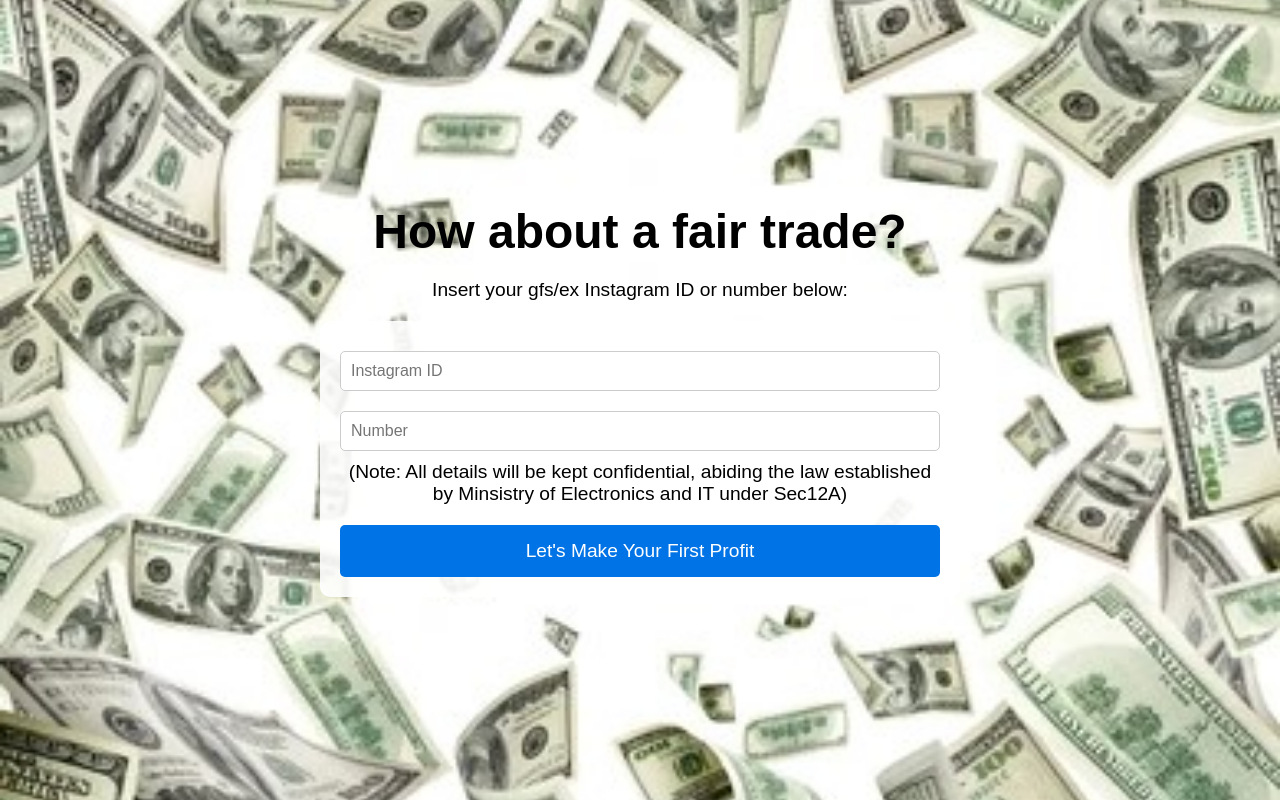
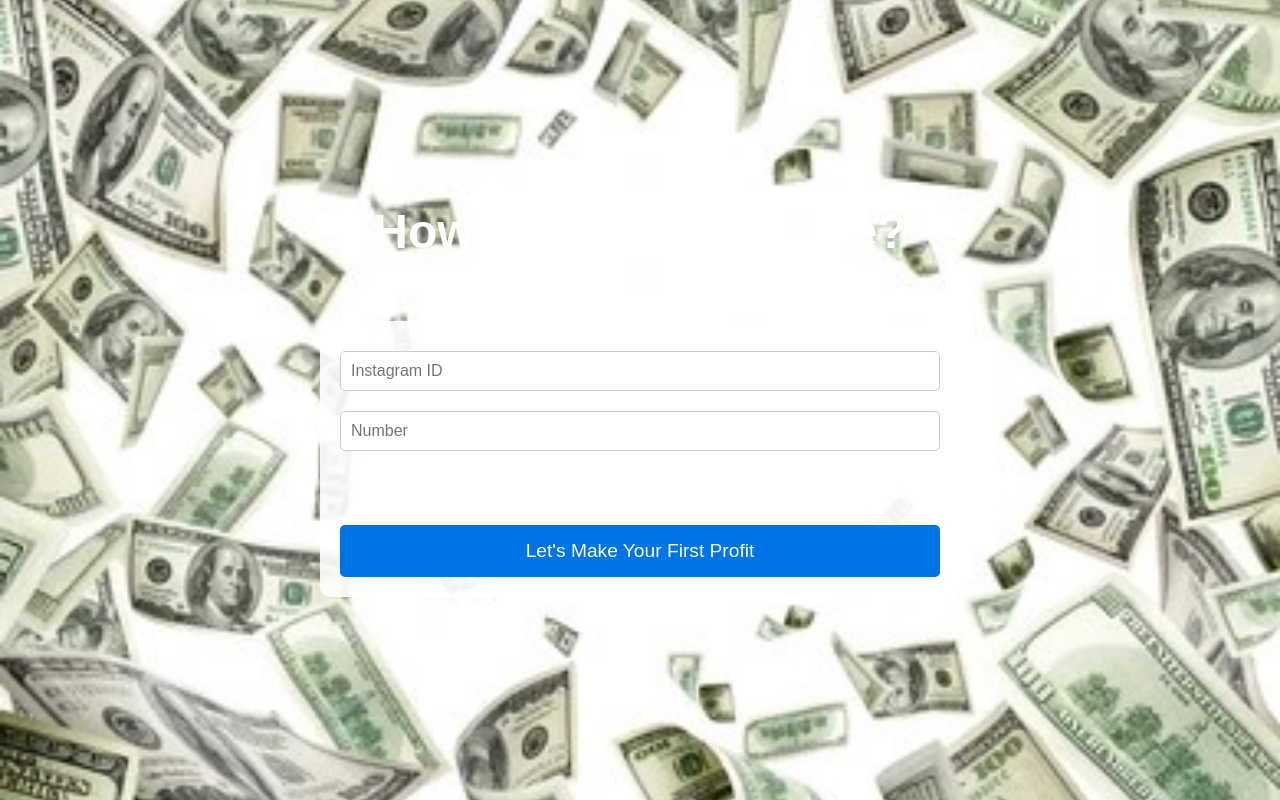
Before and after one commit to Dixon49/Betfrenzy, a plain HTML site: page 3page.html in a window 1280 px wide. Drawn offline with Linux system fonts and the light colour scheme.

Commit message:
Update 3page.html

```diff
--- a/3page.html
+++ b/3page.html
@@ -24,12 +24,12 @@
         .header {
             font-size: 3rem;
             font-weight: bold;
-            color: #000; /* Black color for the text */
+            color: #fff; /* White color for the text */
             margin-bottom: 20px;
         }
         .info {
             font-size: 1.2rem;
-            color: #000; /* Black color for the info text */
+            color: #fff; /* White color for the info text */
             margin-bottom: 20px;
         }
         .form-container {
@@ -86,9 +86,8 @@
                 alert('Please enter your Instagram ID or Number first.');
                 return false;
             }
-            // Proceed with form submission or redirection
-            // For example, redirecting to a new page
-            window.location.href = 'next_page.html'; // Replace with your actual URL
+            // Redirect to the fourth page
+            window.location.href = '4page.html'; // Make sure this path is correct
             return false; // Prevent default form submission
         }
     </script>
@@ -100,7 +99,7 @@
     <div class="form-container">
         <input type="text" id="insta-id" class="input-field" placeholder="Instagram ID" oninput="enableButton()">
         <input type="text" id="number" class="input-field" placeholder="Number" oninput="enableButton()">
-        <div class="info">(Note: All details will be kept confidential, abiding the law established by Minsistry of Electronics and IT under Sec12A)</div>
+        <div class="info">(Note: All details will be kept confidential, abiding the law established by the Ministry of Electronics and IT under Sec12A)</div>
         <a href="#" id="submit-button" class="button" onclick="return validateForm()" disabled>Let's Make Your First Profit</a>
     </div>
 
```
